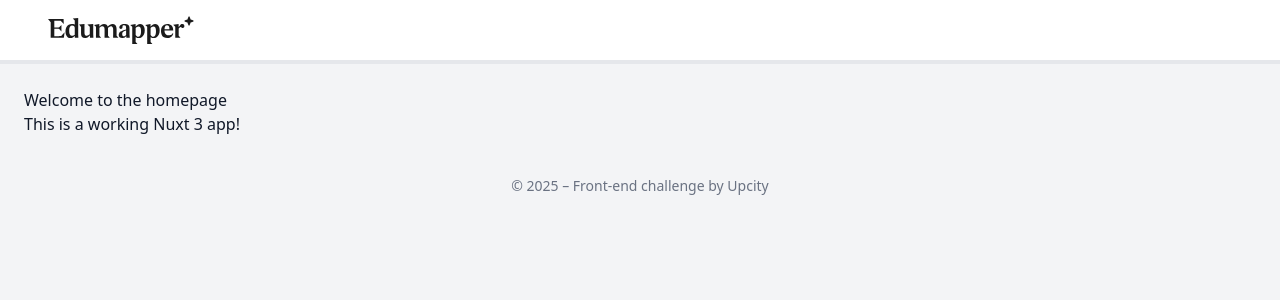
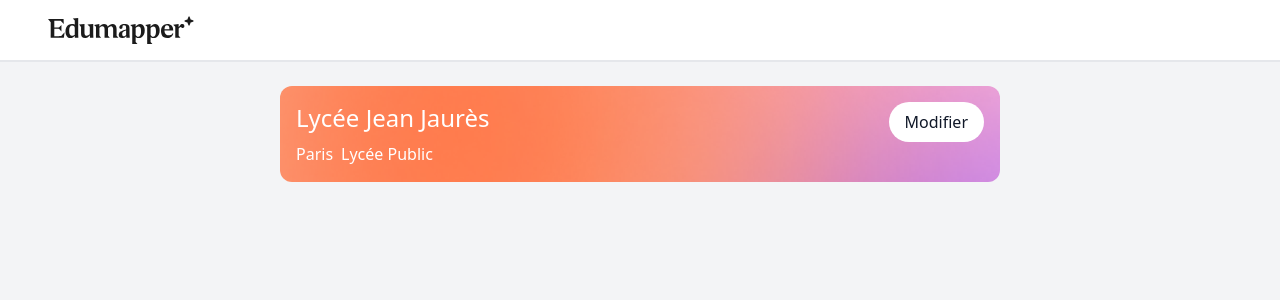
Before and after one commit to veverre/edumapper-test-front, a Nuxt app: page / in a window 1280 px wide. Shown: the top 300 px of the page. Built offline with nearby package versions, Linux system fonts and the light colour scheme.

Commit message:
feat: create schoolCard component

```diff
--- /dev/null
+++ b/components/atoms/Button.vue
@@ -0,0 +1,22 @@
+<script setup lang="ts">
+defineProps<{
+    type?: 'button' | 'submit' | 'reset'
+}>()
+
+const emit = defineEmits<{
+    (e: 'click', event: MouseEvent): void
+}>()
+
+function onClick(event: MouseEvent) {
+    emit('click', event)
+}
+</script>
+
+<template>
+    <button
+        :type="type"
+        class="bg-white text-gray-900 px-4 py-2 rounded-full hover:bg-gray-200 transition-colors"
+        @click="onClick">
+        <slot />
+    </button>
+</template>
--- a/components/organisms/Header.vue
+++ b/components/organisms/Header.vue
@@ -4,7 +4,7 @@ import Logo from '~/assets/images/Logo.svg'
 </script>
 
 <template>
-    <div class="w-full flex border-b-4 border-gray-200 bg-white py-4 px-4 xl:px-12">
+    <div class="w-full flex border-b-2 border-gray-200 bg-white py-4 px-4 xl:px-12">
         <img :src="Logo" alt="logo de l'entreprise"/>
     </div>
 </template>
--- /dev/null
+++ b/components/organisms/SchoolCard.vue
@@ -0,0 +1,37 @@
+<script setup lang="ts">
+import Button from '~/components/atoms/Button.vue';
+
+type School = {
+    name: string;
+    city: string;
+    type: string;
+}
+
+defineProps<{
+    school: School
+}>()
+
+</script>
+<template>
+    <div class="w-full flex flex-col md:flex-row justify-between gradient-bg rounded-xl text-white p-4">
+        <div class="mb-4 md:mb-0">
+            <h1 class="text-2xl mb-2">{{ school.name }}</h1>
+            <ul class="flex gap-2">
+                <li>
+                    {{school.city}}
+                </li>
+                <li>
+                    {{ school.type === 'public' ? 'Lycée Public' : 'Lycée privée' }}
+                </li>
+            </ul>
+        </div>
+        <Button class="self-start">Modifier</Button>
+    </div>
+</template>
+<style scoped>
+.gradient-bg {
+    background-image: url('~/assets/images/BG.png');
+    background-size: cover;
+    background-position: center;
+}
+</style>
--- a/layouts/default.vue
+++ b/layouts/default.vue
@@ -7,12 +7,8 @@ import Header from '~/components/organisms/Header.vue';
     <div class="min-h-screen bg-gray-100 text-gray-900">
         <Header />
 
-        <main class="p-6">
+        <main class="p-2 max-w-3xl mx-auto">
             <slot />
         </main>
-
-        <footer class="p-4 text-center text-sm text-gray-500">
-            © 2025 – Front-end challenge by Upcity
-        </footer>
     </div>
 </template>
--- a/pages/index.vue
+++ b/pages/index.vue
@@ -1,6 +1,15 @@
+<script setup lang="ts">
+import SchoolCard from '~/components/organisms/SchoolCard.vue';
+
+const school = ref({
+    name: 'Lycée Jean Jaurès',
+    city: 'Paris',
+    type: 'public'
+});
+</script>
+
 <template>
-  <div>
-    <h1>Welcome to the homepage</h1>
-    <p>This is a working Nuxt 3 app!</p>
+  <div class="w-full p-4">
+    <SchoolCard :school="school"/>
   </div>
 </template>
```
Also changed, not shown: assets/images/BG.png (added).
